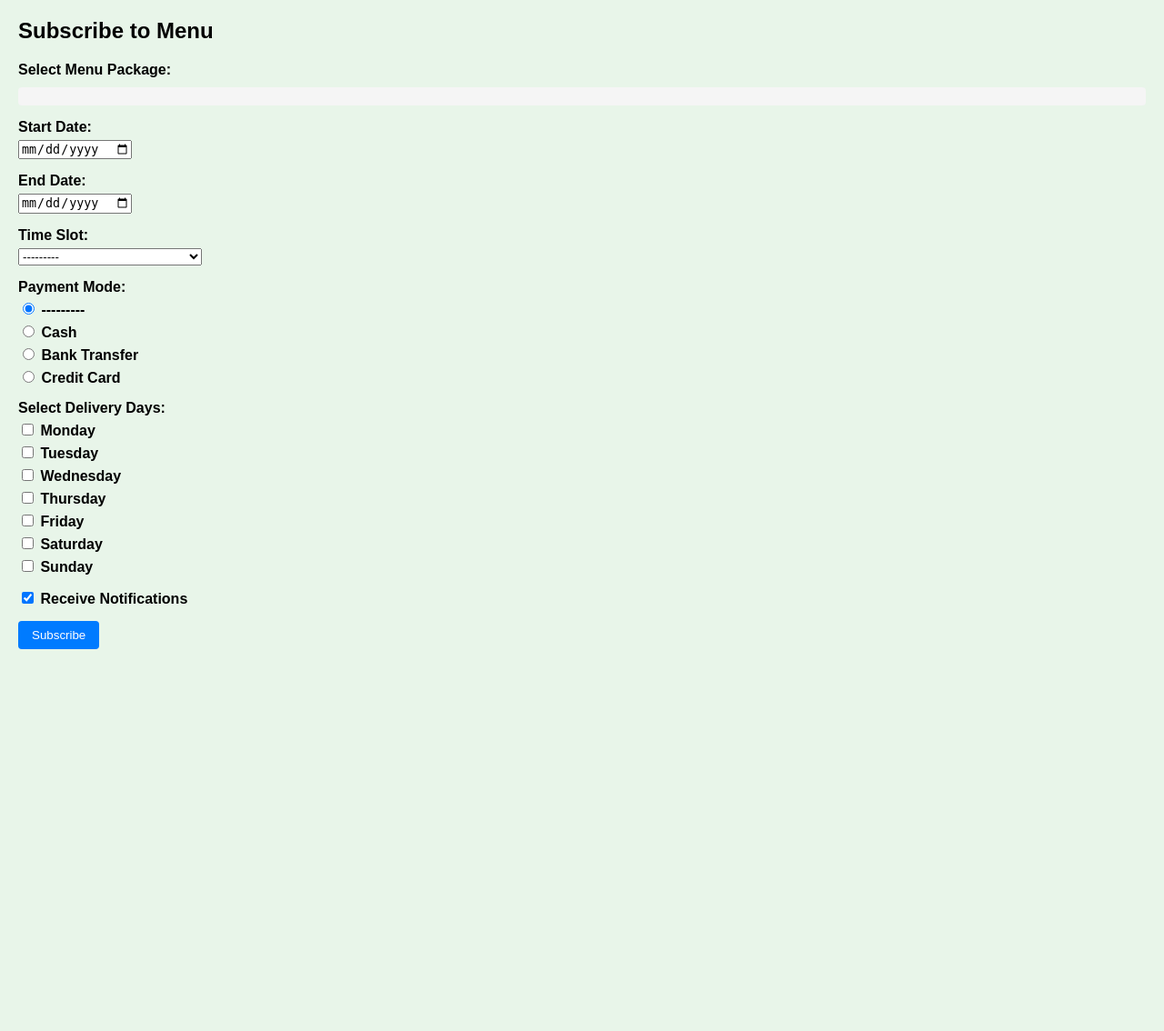
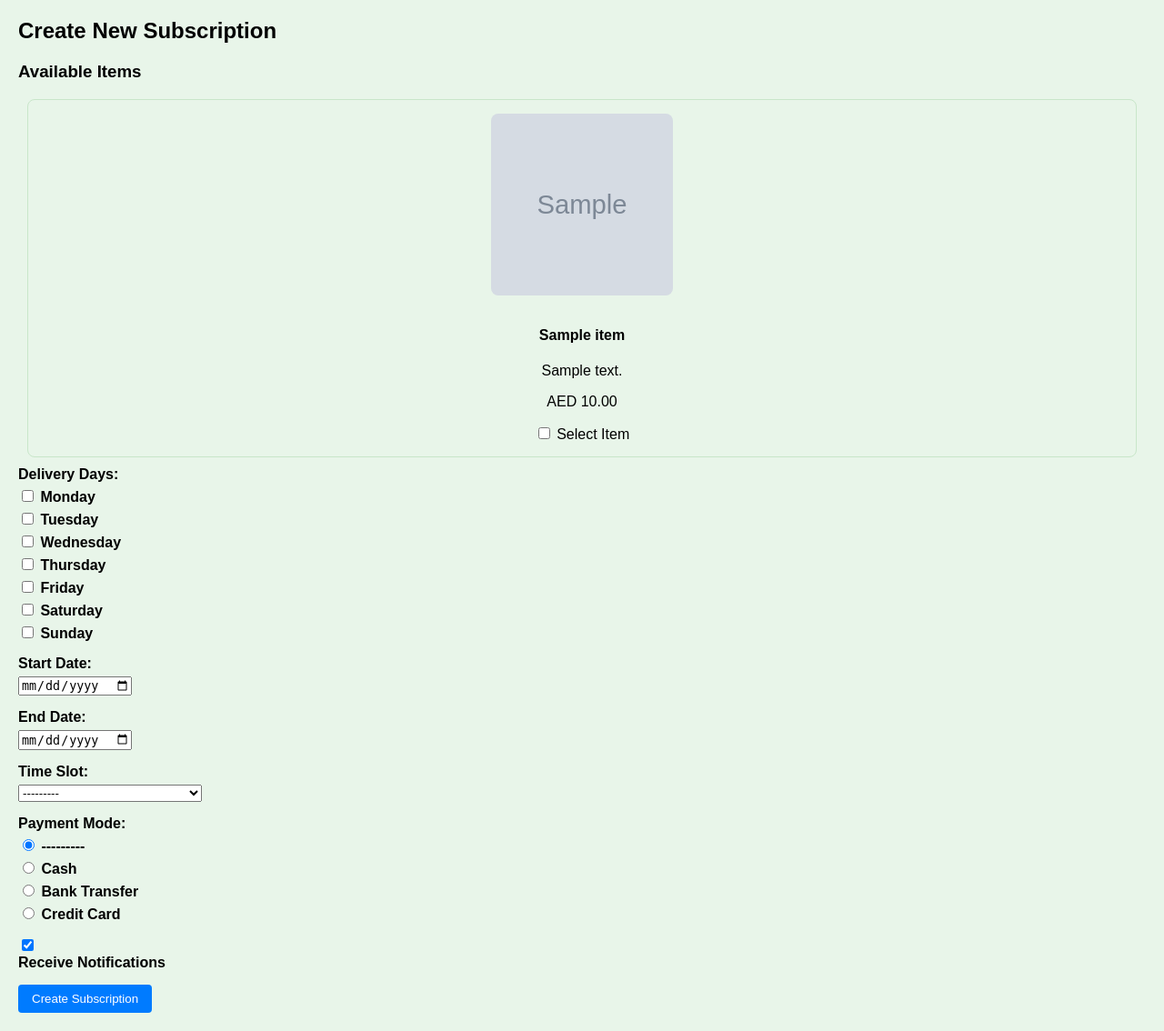
Before and after one commit to adeelrehman77/django_kitchen, a Django app: page /subscribe/ in a window 1280 px wide. Shown: the part 38-1172 px from the top of the page at 91% size. Before the commit the page ends 752 px from the top, so only its background shows below. Run offline with Django 5.2, Linux system fonts and the light colour scheme; a user stored in the database is signed in; tables that the repository leaves empty hold one stand-in row (values such as "Sample post"); grey boxes marked "Sample" are stand-in pictures.

Commit message:
Assistant checkpoint: Update subscription page to display and configure items
Assistant generated file changes:
- main/templates/main/subscribe.html: Update subscription template to display items
- main/static/css/style.css: Add styles for subscription items
- main/models.py: Update Subscription save method

---

User prompt:

i want to bring Items contents should be display/available on subscriptions page, and it should be configured on subscriptions properly

```diff
--- a/main/models.py
+++ b/main/models.py
@@ -232,10 +232,11 @@ class Subscription(models.Model):
                 total_deliveries = self.deliverystatus_set.count()
                 total_cost = total_deliveries * 50  # Fixed price per delivery
 
+                items_names = ", ".join([item.name for item in self.items.all()])
                 self.customer.add_transaction(
                     amount=total_cost,
                     transaction_type='debit',
-                    description=f'Subscription payment for {self.menu.name}'
+                    description=f'Subscription payment for items: {items_names}'
                 )
 
     def __str__(self):
--- a/main/templates/main/subscribe.html
+++ b/main/templates/main/subscribe.html
@@ -2,67 +2,64 @@
 {% extends 'main/base.html' %}
 
 {% block content %}
-<h2>Subscribe to Menu</h2>
-<form method="post" class="subscription-form">
+<div class="subscription-form">
+    <h2>Create New Subscription</h2>
+
+    <form method="post">
         {% csrf_token %}
-    <div class="form-group">
-        <label>Select Menu Package:</label>
-        <div class="menu-selection">
-            {{ form.menu }}
+
+        <div class="items-selection">
+            <h3>Available Items</h3>
+            <div class="items-grid">
+                {% for item in form.items.field.queryset %}
+                <div class="item-card">
+                    {% if item.image %}
+                        <img src="{{ item.image.url }}" alt="{{ item.name }}" class="item-image">
+                    {% endif %}
+                    <h4>{{ item.name }}</h4>
+                    <p>{{ item.description }}</p>
+                    <p class="price">AED {{ item.price }}</p>
+                    <label>
+                        <input type="checkbox" name="items" value="{{ item.id }}"
+                               {% if item.id in form.items.value %}checked{% endif %}>
+                        Select Item
+                    </label>
                 </div>
-        <div id="menu-preview">
-            {% if form.menu.value %}
-                <a href="{% url 'menu_preview' form.menu.value %}" target="_blank">View Menu Details</a>
-            {% endif %}
+                {% endfor %}
             </div>
         </div>
+
+        <div class="form-group">
+            <label>Delivery Days:</label>
+            {{ form.selected_days }}
+        </div>
+
         <div class="form-group">
             <label>Start Date:</label>
             {{ form.start_date }}
         </div>
+
         <div class="form-group">
             <label>End Date:</label>
             {{ form.end_date }}
         </div>
+
         <div class="form-group">
             <label>Time Slot:</label>
             {{ form.time_slot }}
         </div>
+
         <div class="form-group">
             <label>Payment Mode:</label>
             {{ form.payment_mode }}
         </div>
-    <div class="form-group weekdays-selection">
-        <label>Select Delivery Days:</label>
-        {{ form.selected_days }}
+
+        <div class="form-group">
+            {{ form.want_notifications }}
+            <label for="{{ form.want_notifications.id_for_label }}">Receive Notifications</label>
         </div>
-    <div class="form-group">
-        <label>
-            {{ form.want_notifications }}
-            Receive Notifications
-        </label>
+
+        <button type="submit" class="btn btn-primary">Create Subscription</button>
+    </form>
 </div>
-    <button type="submit" class="btn">Subscribe</button>
-</form>
-
-<script>
-    document.addEventListener('DOMContentLoaded', function() {
-        const startDate = document.querySelector('input[name="start_date"]');
-        const endDate = document.querySelector('input[name="end_date"]');
-
-        function validateDates() {
-            const start = new Date(startDate.value);
-            const end = new Date(endDate.value);
-            const diffTime = Math.abs(end - start);
-            const diffDays = Math.ceil(diffTime / (1000 * 60 * 60 * 24));
-
-            if (diffDays > 30) {
-                alert('Subscription duration cannot exceed 30 days');
-                endDate.value = '';
-            }
-        }
-
-        endDate.addEventListener('change', validateDates);
-    });
-</script>
 {% endblock %}
```
Also changed, not shown: main/static/css/style.css (+35 -0 lines). Lines whose indentation alone changed are shown as unchanged.
